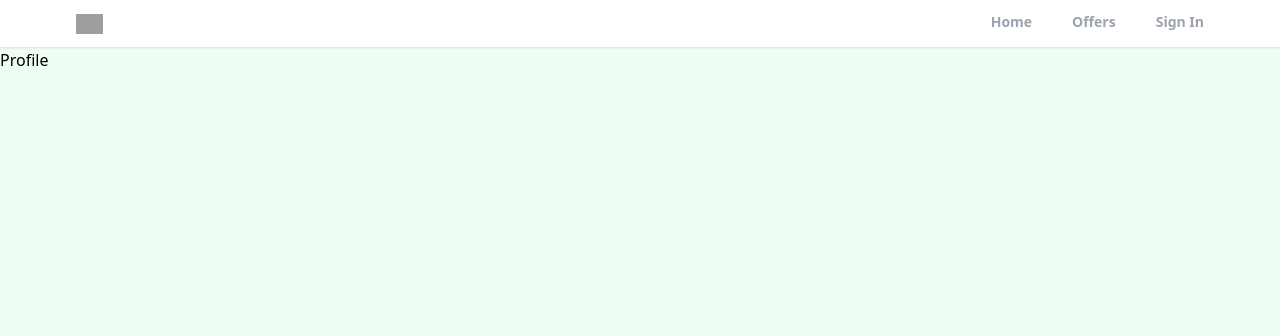
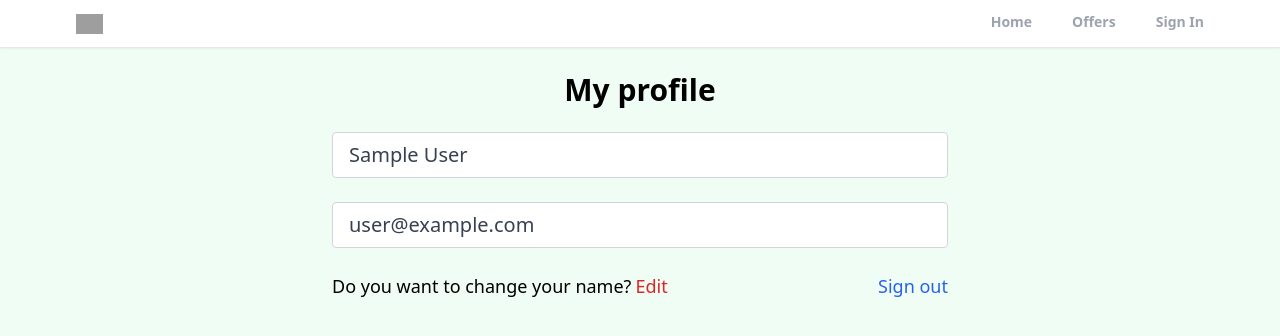
Before and after one commit to Juskaran05/realtor-clone-react, a React (Create React App) app: page /profile in a window 1280 px wide. Shown: the top 336 px of the page. Built offline with nearby package versions, Linux system fonts and the light colour scheme; no server answers; sample sign-in values are in the browser's storage; grey boxes are pictures that could not be loaded.

Commit message:
create private route and custom hook for protecting the profile page and add the logout functionality

```diff
--- a/src/App.js
+++ b/src/App.js
@@ -8,6 +8,7 @@
 import Profile from './pages/Profile';
 import SignIn from './pages/SignIn';
 import SignUp from './pages/SignUp';
+import PrivateRoute from './pages/components/PrivateRoute';
 function App() {
   return (
     <>
@@ -15,7 +16,10 @@
         <Header />
         <Routes>
           <Route path="/" element={<Home />} />
-          <Route path="/profile" element={<Profile />} />
+          <Route path="/profile" element={<PrivateRoute />}>
+            <Route path="/profile" element={<Profile />} />
+          </Route>
+
           <Route path="/sign-in" element={<SignIn />} />
           <Route path="/sign-up" element={<SignUp />} />
           <Route path="/forgot-password" element={<ForgotPassword />} />
--- /dev/null
+++ b/src/hooks/useAuthStatus.jsx
@@ -0,0 +1,18 @@
+import { getAuth, onAuthStateChanged } from 'firebase/auth';
+import { useEffect, useState } from 'react';
+
+export function useAuthStatus() {
+  const [loggedIn, setLoggedIn] = useState(false);
+  const [checkingStatus, setCheckingStatus] = useState(true);
+
+  useEffect(() => {
+    const auth = getAuth();
+    onAuthStateChanged(auth, (user) => {
+      if (user) {
+        setLoggedIn(true);
+      }
+      setCheckingStatus(false);
+    });
+  }, []);
+  return { loggedIn, checkingStatus };
+}
--- a/src/pages/Profile.jsx
+++ b/src/pages/Profile.jsx
@@ -1,5 +1,63 @@
-import React from 'react';
+import { useState } from 'react';
+import { getAuth } from 'firebase/auth';
+import { useNavigate } from 'react-router-dom';
 
 export default function Profile() {
-  return <div>Profile</div>;
+  const auth = getAuth();
+  const navigate = useNavigate();
+  const [formData, setFormData] = useState({
+    name: auth.currentUser.displayName,
+    email: auth.currentUser.email,
+  });
+
+  const { name, email } = formData;
+  function onLogout() {
+    auth.signOut();
+    navigate('/');
+  }
+  return (
+    <>
+      <section className="mx-w-6xl mx-auto flex justify-center items-center flex-col">
+        <h1 className="text-3xl text-center mt-6 font-bold">My profile</h1>
+        <div className="w-full md:w-[50%] mt-6 px-3">
+          <form>
+            {/* Name Input */}
+
+            <input
+              type="text"
+              id="name"
+              value={name}
+              disabled
+              className="mb-6 w-full px-4 py-2 text-xl text-gray-700 bg-white border border-gray-300 rounded transition ease-in-out"
+            />
+
+            {/* Email Input */}
+
+            <input
+              type="email"
+              id="email"
+              value={email}
+              disabled
+              className="mb-6 w-full px-4 py-2 text-xl text-gray-700 bg-white border border-gray-300 rounded transition ease-in-out"
+            />
+
+            <div className="flex justify-between whitespace-nowrap text-sm sm:text-lg">
+              <p className="flex items-center mb-6">
+                Do you want to change your name?
+                <span className="text-red-600 hover:text-red-700 transition ease-in-out duration-200 ml-1 cursor-pointer">
+                  Edit
+                </span>
+              </p>
+              <p
+                onClick={onLogout}
+                className="text-blue-600 hover:text-blue-800 transition duration-200 ease-in-out cursor-pointer"
+              >
+                Sign out
+              </p>
+            </div>
+          </form>
+        </div>
+      </section>
+    </>
+  );
 }
--- /dev/null
+++ b/src/pages/components/PrivateRoute.jsx
@@ -0,0 +1,10 @@
+import { Outlet, Navigate } from 'react-router-dom';
+import { useAuthStatus } from '../../hooks/useAuthStatus';
+
+export default function PrivateRoute() {
+  const { loggedIn, checkingStatus } = useAuthStatus();
+  if (checkingStatus) {
+    return <h3>Loading...</h3>;
+  }
+  return loggedIn ? <Outlet /> : <Navigate to="/sign-in" />;
+}
```
